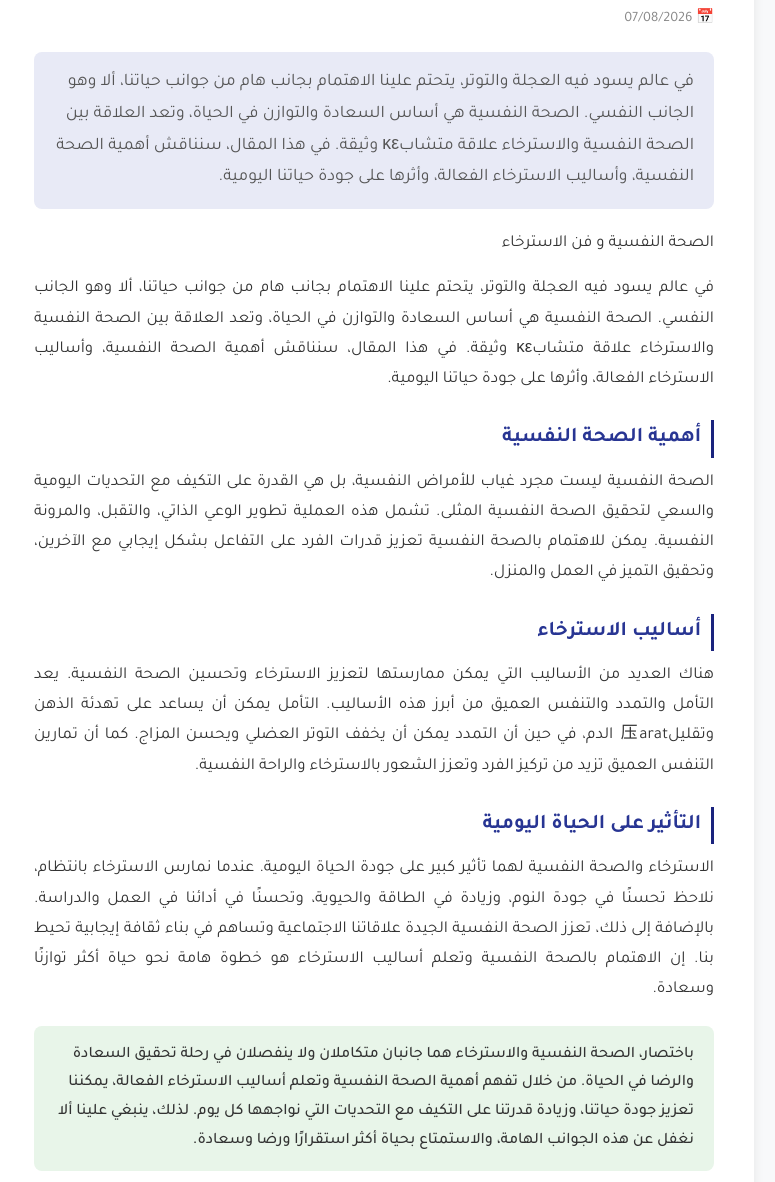
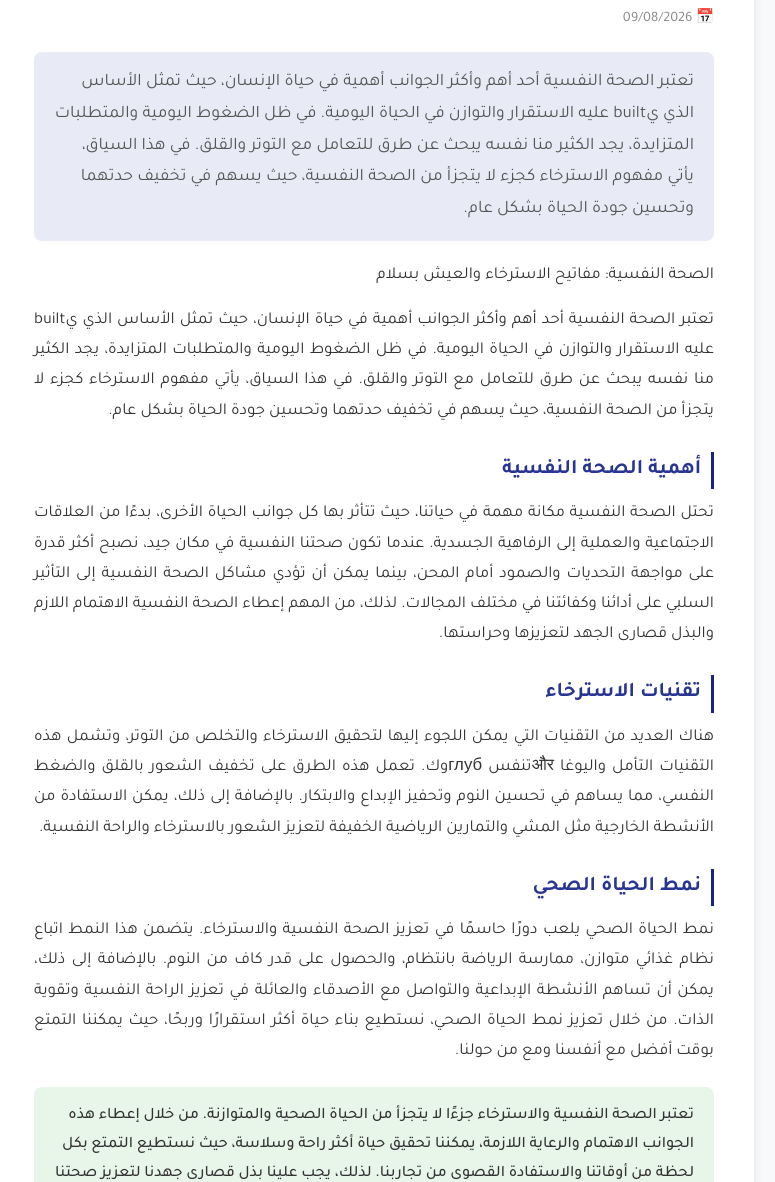
Before and after one commit to bilalakon40/ai-blog-agent, a plain HTML site: page الصحة-النفسية-والاسترخاء.html in a window 1280 px wide. Shown: the part 347-1529 px from the top of the page, without its empty margins (266-1041 px from the left). Drawn offline with Linux system fonts and the light colour scheme.

Commit message:
deploy: 2e27808311d9dd546952d294751de375df3623d4

```diff
--- a/الصحة-النفسية-والاسترخاء.html
+++ b/الصحة-النفسية-والاسترخاء.html
@@ -4,7 +4,7 @@
   <meta charset="UTF-8">
   <meta name="viewport" content="width=device-width, initial-scale=1.0">
   <title>مقال جديد - رؤى المعرفة</title>
-  <meta name="description" content="في عالم يسود فيه العجلة والتوتر، يتحتم علينا الاهتمام بجانب هام من جوانب حياتنا، ألا وهو الجانب النفسي. الصحة النفسية هي أساس السعادة والتوازن في الحياة، وتعد ا">
+  <meta name="description" content="تعتبر الصحة النفسية أحد أهم وأكثر الجوانب أهمية في حياة الإنسان، حيث تمثل الأساس الذي يbuilt عليه الاستقرار والتوازن في الحياة اليومية. في ظل الضغوط اليومية وال">
   <link rel="preconnect" href="https://fonts.googleapis.com">
   <link href="https://fonts.googleapis.com/css2?family=Tajawal:wght@400;500;700&display=swap" rel="stylesheet">
   <style>
@@ -39,17 +39,17 @@
     <a href="/" class="back-link">← العودة إلى الرئيسية</a>
     <article class="article-card">
       <h1>مقال جديد</h1>
-      <span class="date">📅 07/08/2026</span>
-      <div class="intro">في عالم يسود فيه العجلة والتوتر، يتحتم علينا الاهتمام بجانب هام من جوانب حياتنا، ألا وهو الجانب النفسي. الصحة النفسية هي أساس السعادة والتوازن في الحياة، وتعد العلاقة بين الصحة النفسية والاسترخاء علاقة متشابκε وثيقة. في هذا المقال، سنناقش أهمية الصحة النفسية، وأساليب الاسترخاء الفعالة، وأثرها على جودة حياتنا اليومية.</div>
-      <p>الصحة النفسية و فن الاسترخاء</p>
-<p>في عالم يسود فيه العجلة والتوتر، يتحتم علينا الاهتمام بجانب هام من جوانب حياتنا، ألا وهو الجانب النفسي. الصحة النفسية هي أساس السعادة والتوازن في الحياة، وتعد العلاقة بين الصحة النفسية والاسترخاء علاقة متشابκε وثيقة. في هذا المقال، سنناقش أهمية الصحة النفسية، وأساليب الاسترخاء الفعالة، وأثرها على جودة حياتنا اليومية.</p>
+      <span class="date">📅 09/08/2026</span>
+      <div class="intro">تعتبر الصحة النفسية أحد أهم وأكثر الجوانب أهمية في حياة الإنسان، حيث تمثل الأساس الذي يbuilt عليه الاستقرار والتوازن في الحياة اليومية. في ظل الضغوط اليومية والمتطلبات المتزايدة، يجد الكثير منا نفسه يبحث عن طرق للتعامل مع التوتر والقلق. في هذا السياق، يأتي مفهوم الاسترخاء كجزء لا يتجزأ من الصحة النفسية، حيث يسهم في تخفيف حدتهما وتحسين جودة الحياة بشكل عام.</div>
+      <p>الصحة النفسية: مفاتيح الاسترخاء والعيش بسلام</p>
+<p>تعتبر الصحة النفسية أحد أهم وأكثر الجوانب أهمية في حياة الإنسان، حيث تمثل الأساس الذي يbuilt عليه الاستقرار والتوازن في الحياة اليومية. في ظل الضغوط اليومية والمتطلبات المتزايدة، يجد الكثير منا نفسه يبحث عن طرق للتعامل مع التوتر والقلق. في هذا السياق، يأتي مفهوم الاسترخاء كجزء لا يتجزأ من الصحة النفسية، حيث يسهم في تخفيف حدتهما وتحسين جودة الحياة بشكل عام.</p>
 <h2>أهمية الصحة النفسية</h2>
-<p>الصحة النفسية ليست مجرد غياب للأمراض النفسية، بل هي القدرة على التكيف مع التحديات اليومية والسعي لتحقيق الصحة النفسية المثلى. تشمل هذه العملية تطوير الوعي الذاتي، والتقبل، والمرونة النفسية. يمكن للاهتمام بالصحة النفسية تعزيز قدرات الفرد على التفاعل بشكل إيجابي مع الآخرين، وتحقيق التميز في العمل والمنزل.</p>
-<h2>أساليب الاسترخاء</h2>
-<p>هناك العديد من الأساليب التي يمكن ممارستها لتعزيز الاسترخاء وتحسين الصحة النفسية. يعد التأمل والتمدد والتنفس العميق من أبرز هذه الأساليب. التأمل يمكن أن يساعد على تهدئة الذهن وتقليل压arat الدم، في حين أن التمدد يمكن أن يخفف التوتر العضلي ويحسن المزاج. كما أن تمارين التنفس العميق تزيد من تركيز الفرد وتعزز الشعور بالاسترخاء والراحة النفسية.</p>
-<h2>التأثير على الحياة اليومية</h2>
-<p>الاسترخاء والصحة النفسية لهما تأثير كبير على جودة الحياة اليومية. عندما نمارس الاسترخاء بانتظام، نلاحظ تحسنًا في جودة النوم، وزيادة في الطاقة والحيوية، وتحسنًا في أدائنا في العمل والدراسة. بالإضافة إلى ذلك، تعزز الصحة النفسية الجيدة علاقاتنا الاجتماعية وتساهم في بناء ثقافة إيجابية تحيط بنا. إن الاهتمام بالصحة النفسية وتعلم أساليب الاسترخاء هو خطوة هامة نحو حياة أكثر توازنًا وسعادة.</p>
-      <div class="conclusion">باختصار، الصحة النفسية والاسترخاء هما جانبان متكاملان ولا ينفصلان في رحلة تحقيق السعادة والرضا في الحياة. من خلال تفهم أهمية الصحة النفسية وتعلم أساليب الاسترخاء الفعالة، يمكننا تعزيز جودة حياتنا، وزيادة قدرتنا على التكيف مع التحديات التي نواجهها كل يوم. لذلك، ينبغي علينا ألا نغفل عن هذه الجوانب الهامة، والاستمتاع بحياة أكثر استقرارًا ورضا وسعادة.</div>
+<p>تحتل الصحة النفسية مكانة مهمة في حياتنا، حيث تتأثر بها كل جوانب الحياة الأخرى، بدءًا من العلاقات الاجتماعية والعملية إلى الرفاهية الجسدية. عندما تكون صحتنا النفسية في مكان جيد، نصبح أكثر قدرة على مواجهة التحديات والصمود أمام المحن، بينما يمكن أن تؤدي مشاكل الصحة النفسية إلى التأثير السلبي على أدائنا وكفائتنا في مختلف المجالات. لذلك، من المهم إعطاء الصحة النفسية الاهتمام اللازم والبذل قصارى الجهد لتعزيزها وحراستها.</p>
+<h2>تقنيات الاسترخاء</h2>
+<p>هناك العديد من التقنيات التي يمكن اللجوء إليها لتحقيق الاسترخاء والتخلص من التوتر، وتشمل هذه التقنيات التأمل واليوغا औरتنفس глубوك. تعمل هذه الطرق على تخفيف الشعور بالقلق والضغط النفسي، مما يساهم في تحسين النوم وتحفيز الإبداع والابتكار. بالإضافة إلى ذلك، يمكن الاستفادة من الأنشطة الخارجية مثل المشي والتمارين الرياضية الخفيفة لتعزيز الشعور بالاسترخاء والراحة النفسية.</p>
+<h2>نمط الحياة الصحي</h2>
+<p>نمط الحياة الصحي يلعب دورًا حاسمًا في تعزيز الصحة النفسية والاسترخاء. يتضمن هذا النمط اتباع نظام غذائي متوازن، ممارسة الرياضة بانتظام، والحصول على قدر كاف من النوم. بالإضافة إلى ذلك، يمكن أن تساهم الأنشطة الإبداعية والتواصل مع الأصدقاء والعائلة في تعزيز الراحة النفسية وتقوية الذات. من خلال تعزيز نمط الحياة الصحي، نستطيع بناء حياة أكثر استقرارًا وربحًا، حيث يمكننا التمتع بوقت أفضل مع أنفسنا ومع من حولنا.</p>
+      <div class="conclusion">تعتبر الصحة النفسية والاسترخاء جزءًا لا يتجزأ من الحياة الصحية والمتوازنة. من خلال إعطاء هذه الجوانب الاهتمام والرعاية اللازمة، يمكننا تحقيق حياة أكثر راحة وسلاسة، حيث نستطيع التمتع بكل لحظة من أوقاتنا والاستفادة القصوى من تجاربنا. لذلك، يجب علينا بذل قصارى جهدنا لتعزيز صحتنا النفسية واعتماد نمط حياة يضمن لنا الراحة والاسترخاء على المدى الطويل.</div>
     </article>
     <div class="ad-placeholder">📢 إعلان Google AdSense (أضف رمز الإعلان هنا لاحقاً)</div>
   </div>
```
Also changed, not shown: index.html (+3 -3 lines).
